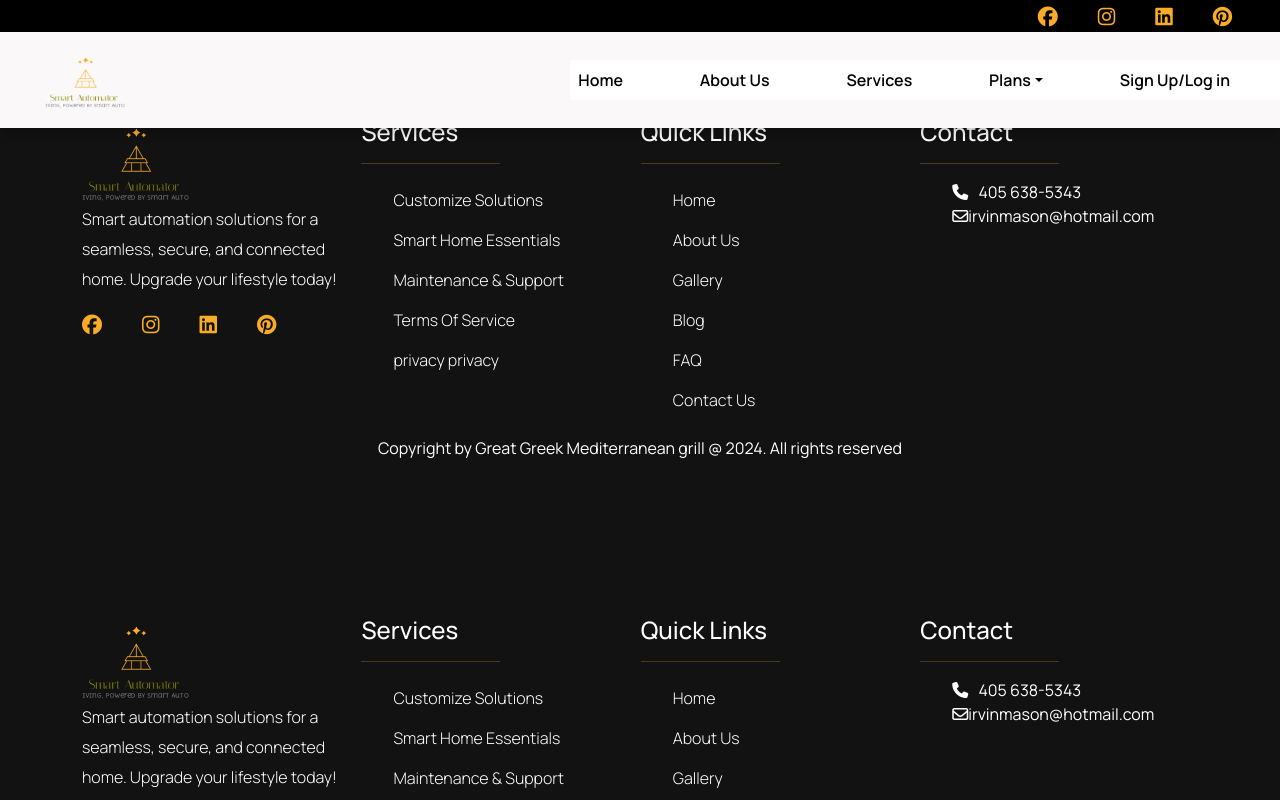
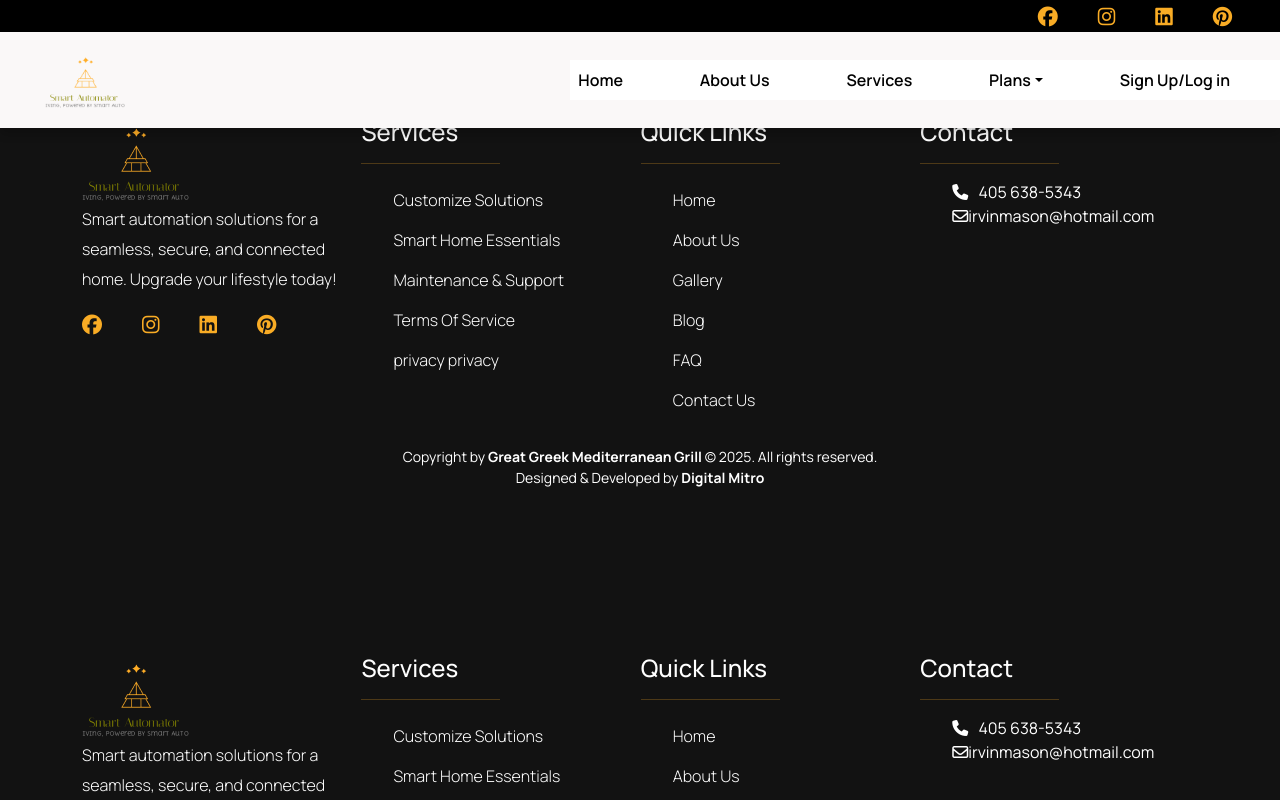
Before and after one commit to Digitalmitro/smart-automator-production, a React (Vite) app: page /Footer in a window 1280 px wide. Shown: the top 800 px of the page. Built offline with nearby package versions, Linux system fonts and the light colour scheme.

Commit message:
add footer code

```diff
--- a/src/Pages/Footer.jsx
+++ b/src/Pages/Footer.jsx
@@ -65,7 +65,12 @@ const Footer = () => {
                                 </ul>
                             </div>
                         </div>
-                        <p style={{ textAlign: "center", color: "#fff" }}>Copyright by  Great Greek Mediterranean grill @ 2024. All rights reserved</p>
+                        <p style={{ textAlign: "center", color: "#fff", fontSize: "14px", padding: "10px 0" }}>
+                            Copyright by <strong>Great Greek Mediterranean Grill</strong> © 2025. All rights reserved.
+                            <br />
+                            Designed & Developed by <strong>Digital Mitro</strong>
+                        </p>
+
                     </div>
 
 
```
